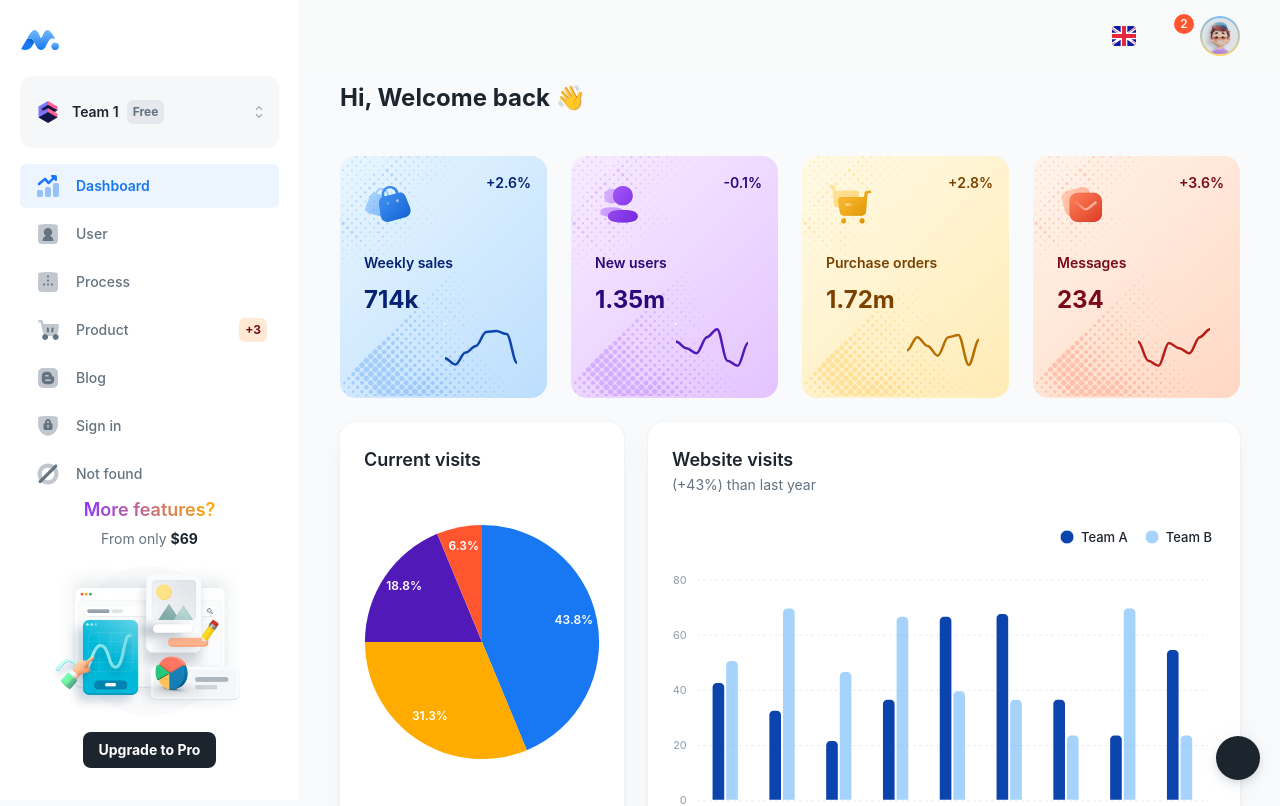
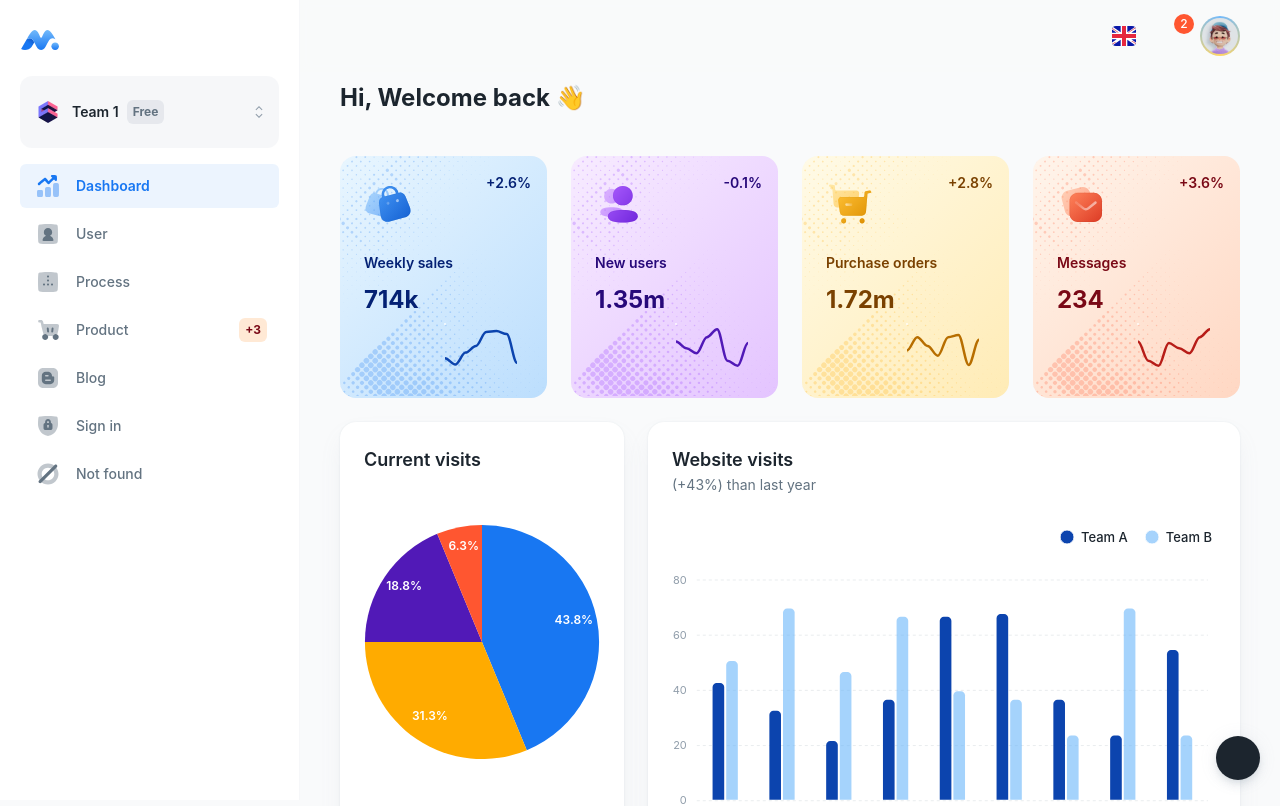
Before and after one commit to hariketsheth/sg-cloud-suggestor, a React (Vite) app: page / in a window 1280 px wide. Shown: the top 806 px of the page. Built offline with nearby package versions, Linux system fonts and the light colour scheme; some icons are missing.

Commit message:
feat: Removed unwanted sections 😔

```diff
--- a/src/layouts/components/nav-upgrade.tsx
+++ /dev/null
@@ -1,54 +0,0 @@
-import type { StackProps } from '@mui/material/Stack';
-
-import Box from '@mui/material/Box';
-import Button from '@mui/material/Button';
-import Typography from '@mui/material/Typography';
-
-import { textGradient } from 'src/theme/styles';
-
-// ----------------------------------------------------------------------
-
-export function NavUpgrade({ sx, ...other }: StackProps) {
-  return (
-    <Box
-      display="flex"
-      alignItems="center"
-      flexDirection="column"
-      sx={{ mb: 4, textAlign: 'center', ...sx }}
-      {...other}
-    >
-      <Typography
-        variant="h6"
-        sx={(theme) => ({
-          ...textGradient(
-            `to right, ${theme.vars.palette.secondary.main}, ${theme.vars.palette.warning.main}`
-          ),
-        })}
-      >
-        More features?
-      </Typography>
-      <Typography variant="body2" sx={{ color: 'text.secondary', mt: 0.5 }}>
-        {`From only `}
-        <Box component="strong" sx={{ color: 'text.primary' }}>
-          $69
-        </Box>
-      </Typography>
-
-      <Box
-        component="img"
-        alt="Minimal dashboard"
-        src="/assets/illustrations/illustration-dashboard.webp"
-        sx={{ width: 200, my: 2 }}
-      />
-
-      <Button
-        href="https://material-ui.com/store/items/minimal-dashboard/"
-        target="_blank"
-        variant="contained"
-        color="inherit"
-      >
-        Upgrade to Pro
-      </Button>
-    </Box>
-  );
-}
--- a/src/layouts/dashboard/nav.tsx
+++ b/src/layouts/dashboard/nav.tsx
@@ -16,7 +16,6 @@ import { varAlpha } from 'src/theme/styles';
 import { Logo } from 'src/components/logo';
 import { Scrollbar } from 'src/components/scrollbar';
 
-import { NavUpgrade } from '../components/nav-upgrade';
 import { WorkspacesPopover } from '../components/workspaces-popover';
 
 import type { WorkspacesPopoverProps } from '../components/workspaces-popover';
@@ -175,8 +174,6 @@ export function NavContent({ data, slots, workspaces, sx }: NavContentProps) {
       </Scrollbar>
 
       {slots?.bottomArea}
-
-      <NavUpgrade />
     </>
   );
 }
```
